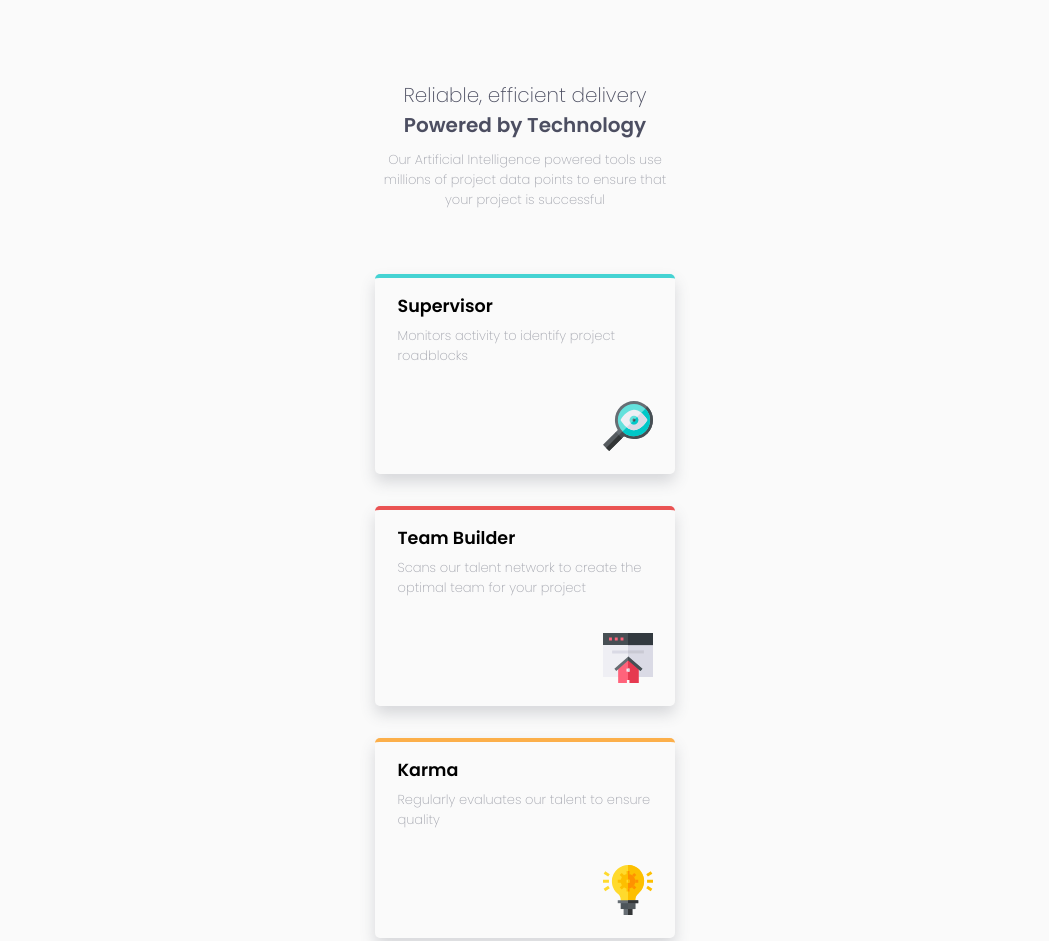
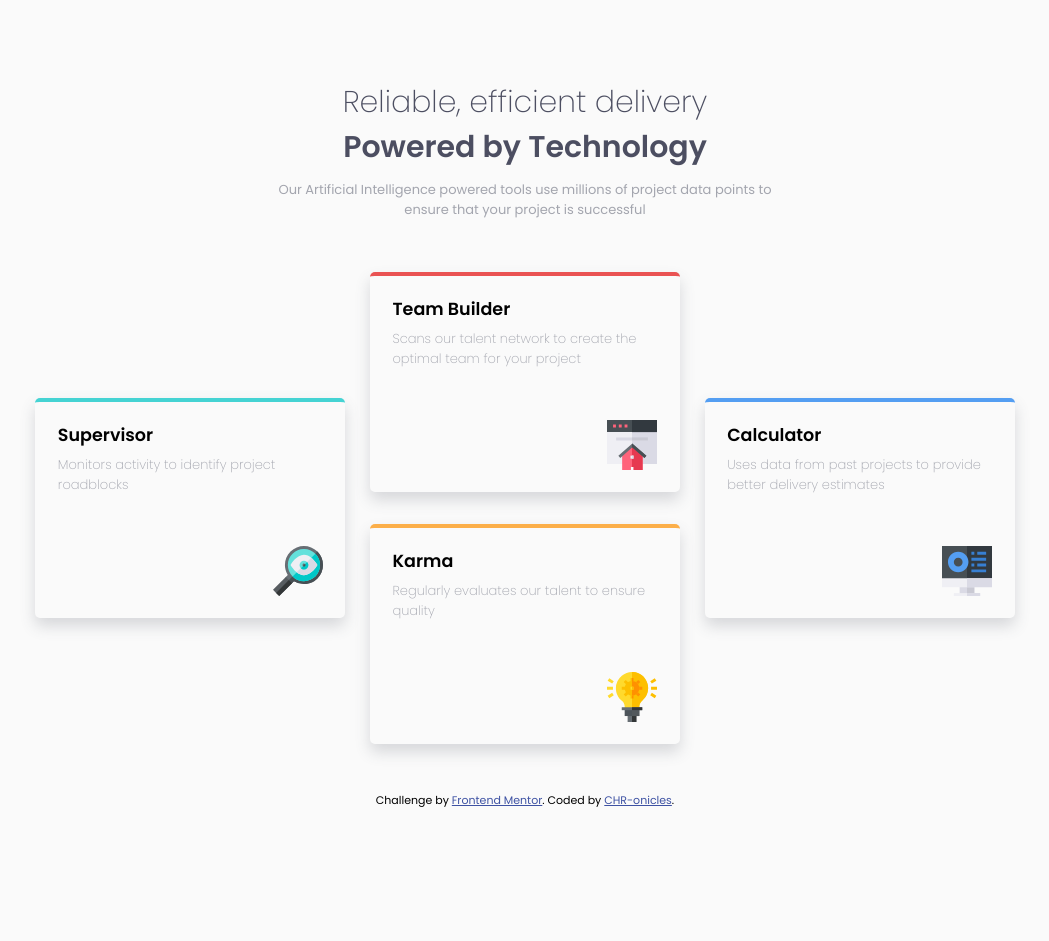
Before and after one commit to CHR-onicles/FEM-4-card-section, a plain HTML site: page src/index.html in a window 1280 px wide. Shown: the top 941 px of the page, without its empty margins (115-1164 px from the left). After the commit the page ends 841 px from the top, so only its background shows below. Drawn offline with Linux system fonts and the light colour scheme.

Commit message:
finished desktop view

```diff
--- a/src/style.css
+++ b/src/style.css
@@ -109,3 +109,45 @@ main {
 .attribution a {
     color: hsl(228, 45%, 44%);
 }
+@media screen and (min-width: 800px) {
+    main {
+        width: 980px;
+    }
+    h1,
+    h2 {
+        font-size: 30px;
+    }
+    .text-section p {
+        padding-left: 18em;
+        padding-right: 18em;
+        margin-bottom: 2.3rem;
+        font-weight: normal;
+    }
+    .cards-section {
+        display: grid;
+        grid-template-areas:
+            "card-1 card-2 card-4"
+            "card-1 card-3 card-4";
+        gap: 1.5rem;
+    }
+    .card {
+        padding-top: 1.3em;
+        width: 310px;
+        height: 220px;
+    }
+    .card:first-child {
+        grid-area: card-1;
+        place-self: center;
+    }
+    .card:nth-child(2) {
+        grid-area: card-2;
+        margin-bottom: -0.5rem;
+    }
+    .card:nth-child(3) {
+        grid-area: card-3;
+    }
+    .card:nth-child(4) {
+        grid-area: card-4;
+        place-self: center;
+    }
+}
```
